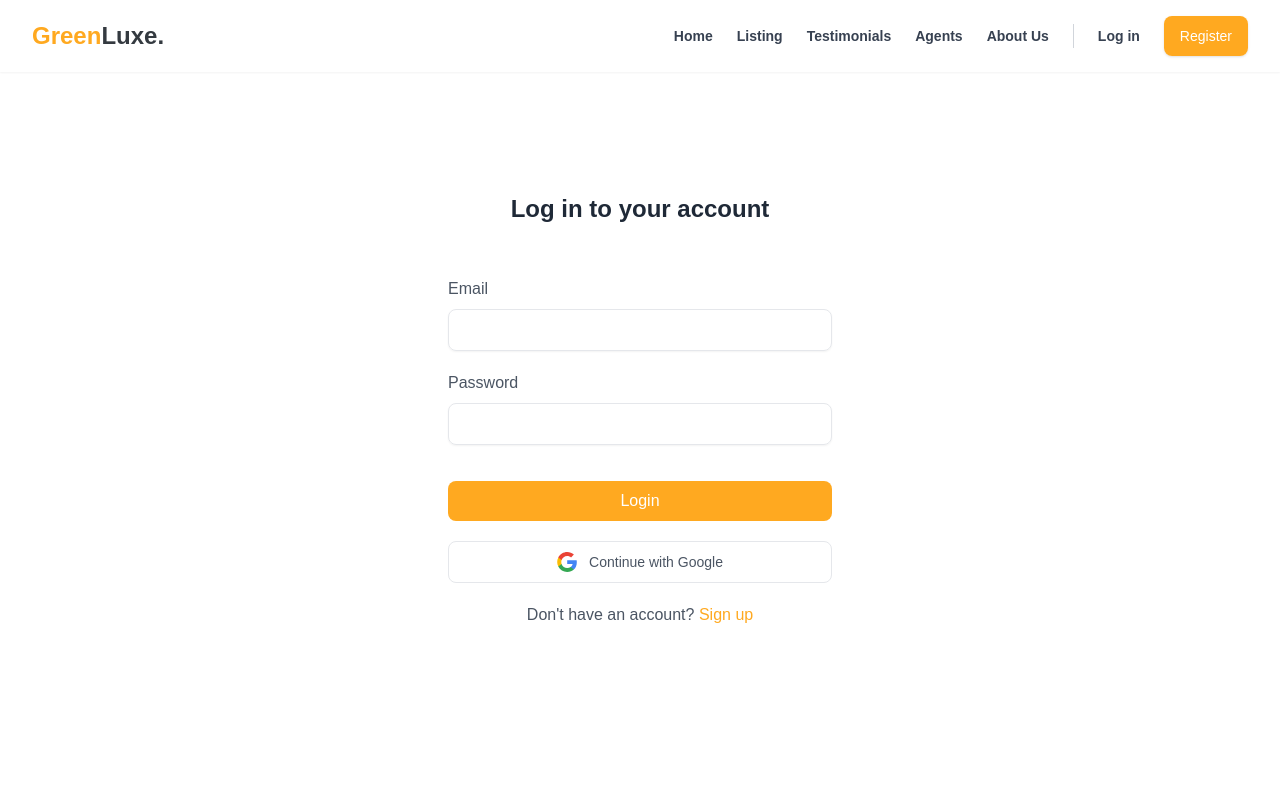
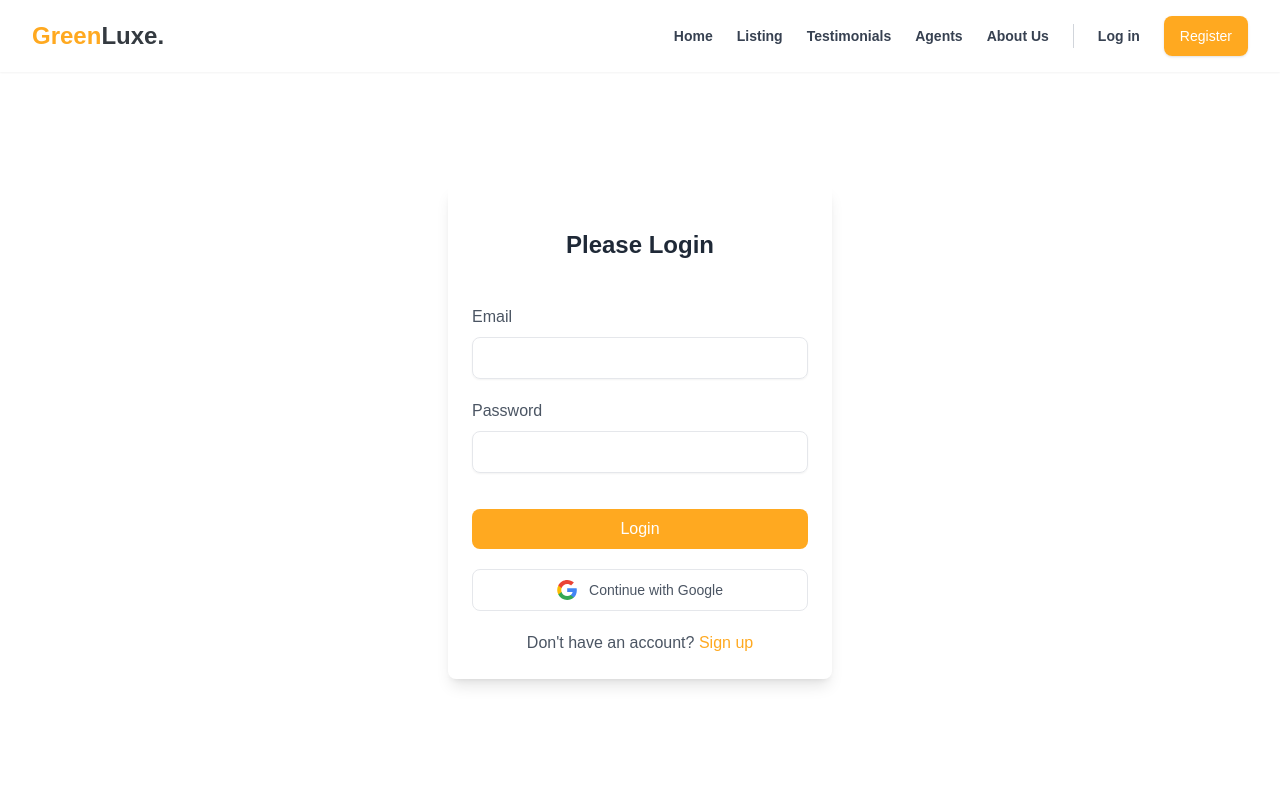
Before and after one commit to Habidhossen/GreenLuxe-Real-Estate-Website-Client, a Next.js app: page /login in a window 1280 px wide. Shown: the top 800 px of the page. Built offline with nearby package versions, Linux system fonts and the light colour scheme.

Commit message:
UI updated

```diff
--- a/src/components/ui/Banner.jsx
+++ b/src/components/ui/Banner.jsx
@@ -2,10 +2,10 @@ import Image from "next/image";
 
 const Banner = () => {
   return (
-    <section className="px-4 md:px-12 lg:px-20 mt-16 mb-10 bg-yellow-50">
+    <section className="px-4 md:px-12 lg:px-20 mt-16 mb-10 ">
       <div class="py-16 mx-auto text-center">
-        <div class="mx-auto">
-          <h1 class="font-roboto text-4xl font-bold text-heading lg:text-6xl">
+        <div class="mx-auto py-4">
+          <h1 class="font-roboto text-4xl font-bold text-heading lg:text-6xl capitalize">
             We will find a <span className="text-secondary">perfect</span> home{" "}
             <br /> for you.
           </h1>
@@ -15,7 +15,7 @@ const Banner = () => {
           </p>
         </div>
 
-        <form class="flex flex-col md:flex-row">
+        {/* <form class="flex flex-col md:flex-row">
           <input
             type="email"
             placeholder="Search for properties..."
@@ -28,7 +28,7 @@ const Banner = () => {
           >
             Search
           </button>
-        </form>
+        </form> */}
 
         <div class="flex justify-center mt-10">
           <Image
--- a/src/pages/login.js
+++ b/src/pages/login.js
@@ -44,11 +44,11 @@ const LoginPage = () => {
 
   return (
     <section className="w-full h-screen flex flex-col items-center justify-center px-4">
-      <div className="max-w-sm w-full text-gray-600 space-y-5">
-        <div className="text-center pb-8">
+      <div className="max-w-sm w-full text-gray-600 space-y-5 p-6 rounded-lg shadow-lg mt-16">
+        <div className="text-center pb-6">
           <div className="mt-5">
             <h3 className="text-gray-800 text-xl font-bold sm:text-2xl">
-              Log in to your account
+              Please Login
             </h3>
           </div>
         </div>
--- a/src/pages/signup.js
+++ b/src/pages/signup.js
@@ -66,9 +66,9 @@ const SignupPage = () => {
   }, [user?.email, router]);
 
   return (
-    <section className="w-full h-screen flex flex-col items-center justify-center px-4">
-      <div className="max-w-sm w-full text-gray-600 space-y-5">
-        <div className="text-center pb-8">
+    <section className="w-full flex flex-col items-center justify-center px-4">
+      <div className="max-w-sm w-full text-gray-600 space-y-5 p-6 rounded-lg shadow-lg mt-28 mb-12">
+        <div className="text-center pb-6">
           <div className="mt-5">
             <h3 className="text-gray-800 text-xl font-bold sm:text-2xl">
               Create your account
@@ -136,9 +136,6 @@ const SignupPage = () => {
           </div>
 
           <div className="pt-4">
-            {/* <button className="w-full px-4 py-2 text-white font-medium bg-secondary hover:bg-primary active:bg-primary rounded-lg duration-150">
-              {isLoading ? "Loading..." : "Sign Up"}
-            </button> */}
             <button
               className={`w-full px-4 py-2 text-white font-medium ${
                 isCheckboxChecked
```
